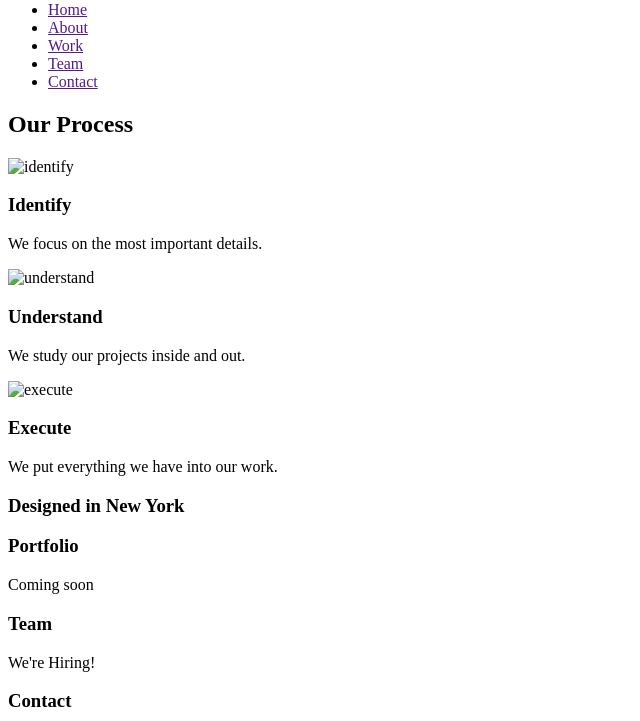
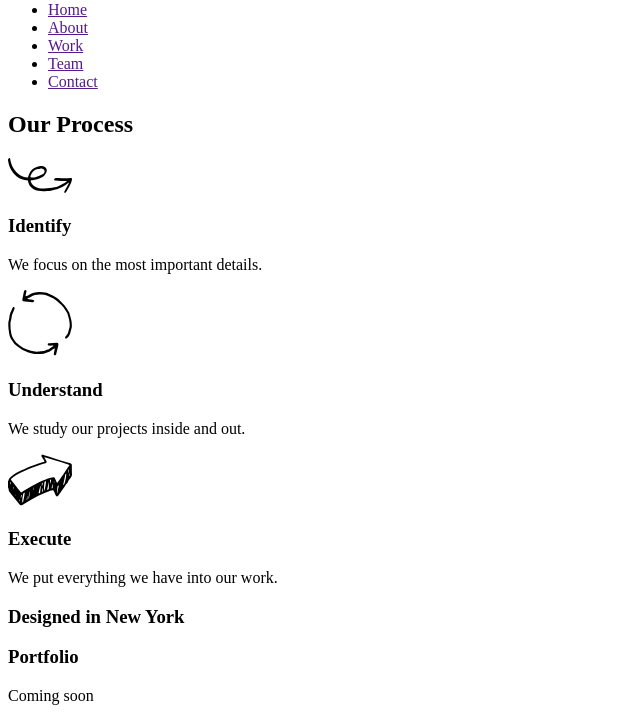
Before and after one commit to KristenSlama/broadway, a plain HTML site: page index.html in a window 1280 px wide. Shown: the part 79-800 px from the top of the page, without its empty margins (0-640 px from the left). Drawn offline with Linux system fonts and the light colour scheme.

Commit message:
Add link to CSS

```diff
--- a/index.html
+++ b/index.html
@@ -2,6 +2,7 @@
 <html>
   <head>
     <meta charset="utf-8">
+    <link href="./resources/css/style.css" type="text/css" rel="stylesheet">
     <title>Broadway Design</title>
   </head>
   <body>
@@ -24,7 +25,7 @@
       <h2>
         Our Process
       </h2>
-      <img src="" alt="identify" />
+      <img src="./resources/images/identify.svg" alt="identify" />
       <br />
       <h3>
         Identify
@@ -32,7 +33,7 @@
       <p>
         We focus on the most important details.
       </p>
-      <img src="" alt="understand" />
+      <img src="./resources/images/understand.svg" alt="understand" />
       <br />
       <h3>
         Understand
@@ -40,7 +41,7 @@
       <p>
         We study our projects inside and out.
       </p>
-      <img src="" alt="execute" />
+      <img src="./resources/images/execute.svg" alt="execute" />
       <br />
       <h3>
         Execute
```
